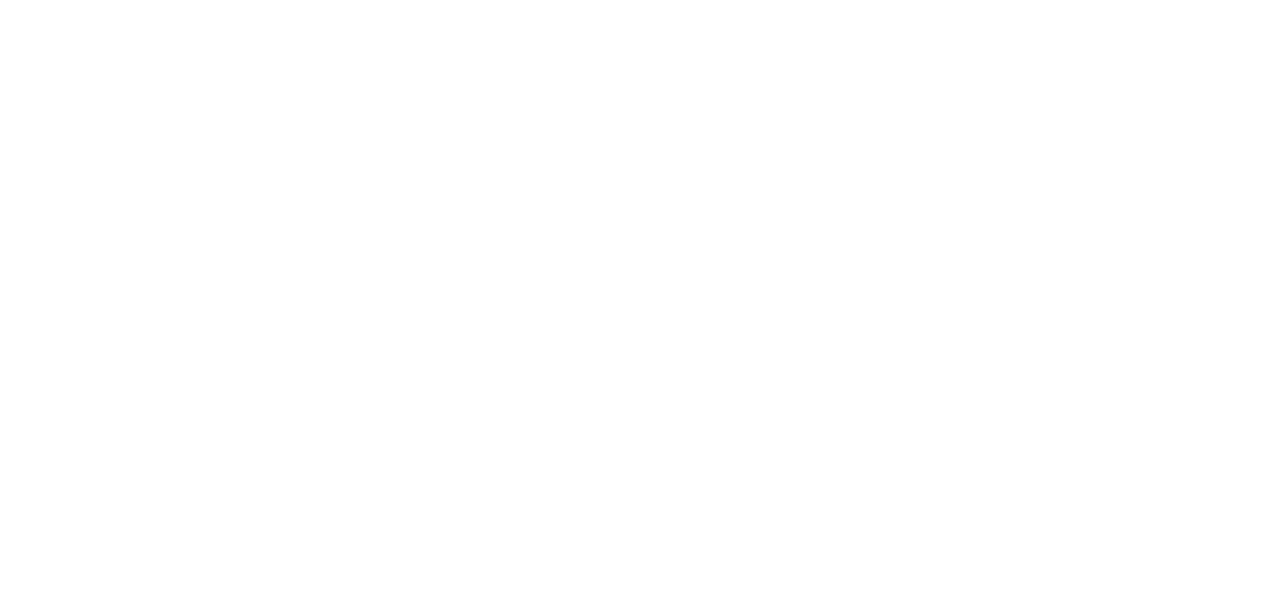
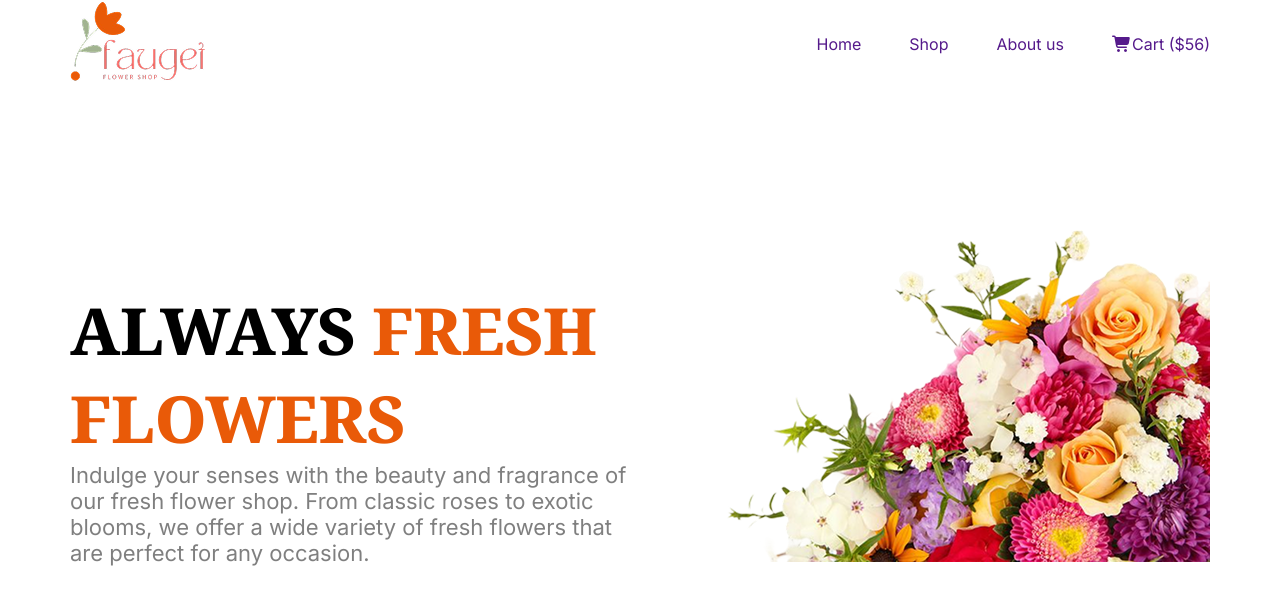
Before and after one commit to MD-Sazzadur-Rahman-Yamin/faugei-flower-shop, a plain HTML site: page index.html in a window 1280 px wide. Drawn offline with Linux system fonts and the light colour scheme.

Commit message:
added nav bar and banner section

```diff
--- a/index.html
+++ b/index.html
@@ -1,11 +1,54 @@
 <!DOCTYPE html>
 <html lang="en">
+
 <head>
     <meta charset="UTF-8">
     <meta name="viewport" content="width=device-width, initial-scale=1.0">
+    <!-- google fonts CDN -->
+    <link rel="preconnect" href="https://fonts.googleapis.com">
+    <link rel="preconnect" href="https://fonts.gstatic.com" crossorigin>
+    <link
+        href="https://fonts.googleapis.com/css2?family=Inter:ital,opsz,wght@0,14..32,100..900;1,14..32,100..900&family=Noto+Serif:ital,wght@0,100..900;1,100..900&display=swap"
+        rel="stylesheet">
+    <!-- Tailwind CSS CDN -->
+    <!-- <script src="https://cdn.jsdelivr.net/npm/@tailwindcss/browser@4"></script> -->
+    <link rel="stylesheet" href="https://cdnjs.cloudflare.com/ajax/libs/font-awesome/7.0.0/css/all.min.css"
+        integrity="sha512-DxV+EoADOkOygM4IR9yXP8Sb2qwgidEmeqAEmDKIOfPRQZOWbXCzLC6vjbZyy0vPisbH2SyW27+ddLVCN+OMzQ=="
+        crossorigin="anonymous" referrerpolicy="no-referrer" />
+    <!-- Vanilla CSS -->
+    <link rel="stylesheet" href="style.css">
     <title>Faugei Flower Shop</title>
 </head>
-<body>
 
+<body class="inter">
+    <header id="header">
+        <nav class="nav">
+            <div class="nav-logo">
+                <img src="./assets/logo.png" alt="">
+            </div>
+            <div class="nav-list-container">
+                <div class="nav-list">
+                    <ul class="nav-links">
+                        <li><a href="">Home</a></li>
+                        <li><a href="">Shop</a></li>
+                        <li><a href="">About us</a></li>
+                    </ul>
+                    <ul class="nav-cart">
+                        <li><a href=""> <i class="fa-solid fa-cart-shopping"></i>Cart ($56)</a></li>
+                    </ul>
+                </div>
+            </div>
+        </nav>
+    </header>
+    <section id="banner">
+        <div class="banner-left">
+            <h1 class="noto">ALWAYS <span class="h-span">FRESH<br> FLOWERS</span></h1>
+            <p class="p">Indulge your senses with the beauty and fragrance of our fresh flower shop. From classic roses to exotic blooms, we offer a wide variety of fresh flowers that are perfect for any occasion. </p>
+        </div>
+        <div class="banner-right">
+            <img src="./assets/hero-flower.png" alt="hero-flower">
+        </div>
+    </section>
 </body>
+
 </html>
--- a/style.css
+++ b/style.css
@@ -0,0 +1,104 @@
+/* global styles */
+* {
+    margin: 0px;
+    padding: 0px;
+    box-sizing: border-box;
+}
+
+.inter {
+    font-family: "Inter", sans-serif;
+    font-weight: 400;
+}
+
+body {
+    max-width: 1140px;
+    margin: auto;
+}
+
+section {
+    margin-top: 7.5rem;
+}
+
+.noto {
+    font-family: "Noto Serif", serif;
+}
+
+.h-span {
+    color: #E95A08;
+}
+
+p {
+    font-size: 1.375rem;
+    font-weight: 400;
+    color: rgba(0, 0, 0, 0.5);
+}
+
+/* nav section */
+
+.nav {
+    display: flex;
+    justify-content: space-between;
+    align-items: center;
+}
+
+.nav li {
+    list-style: none;
+}
+
+.nav a {
+    text-decoration: none;
+}
+
+.nav-list {
+    display: flex;
+    gap: 3rem;
+}
+
+.nav-links {
+    display: flex;
+    gap: 3rem;
+
+}
+
+/* Banner section */
+
+#banner {
+    display: flex;
+    justify-content: center;
+    align-items: end;
+    max-height: 28.75rem;
+}
+
+.banner-left,
+.banner-right {
+    width: 50%;
+}
+
+.banner-left h1 {
+    font-size: 4.0625rem;
+    font-weight: 800;
+    color: black;
+}
+
+.banner-right img {
+    width: 100%;
+}
+
+/* responsive media quary */
+
+@media screen and (max-width:576px) {
+    .nav-links{
+        visibility: hidden;
+    }
+}
+
+@media screen and (max-width:992px) {
+    #banner {
+        flex-direction: column-reverse;
+    }
+
+    .banner-left,
+    .banner-right {
+        width: 100%;
+    }
+}
```
Also changed, not shown: tailwind.config.js (added).
